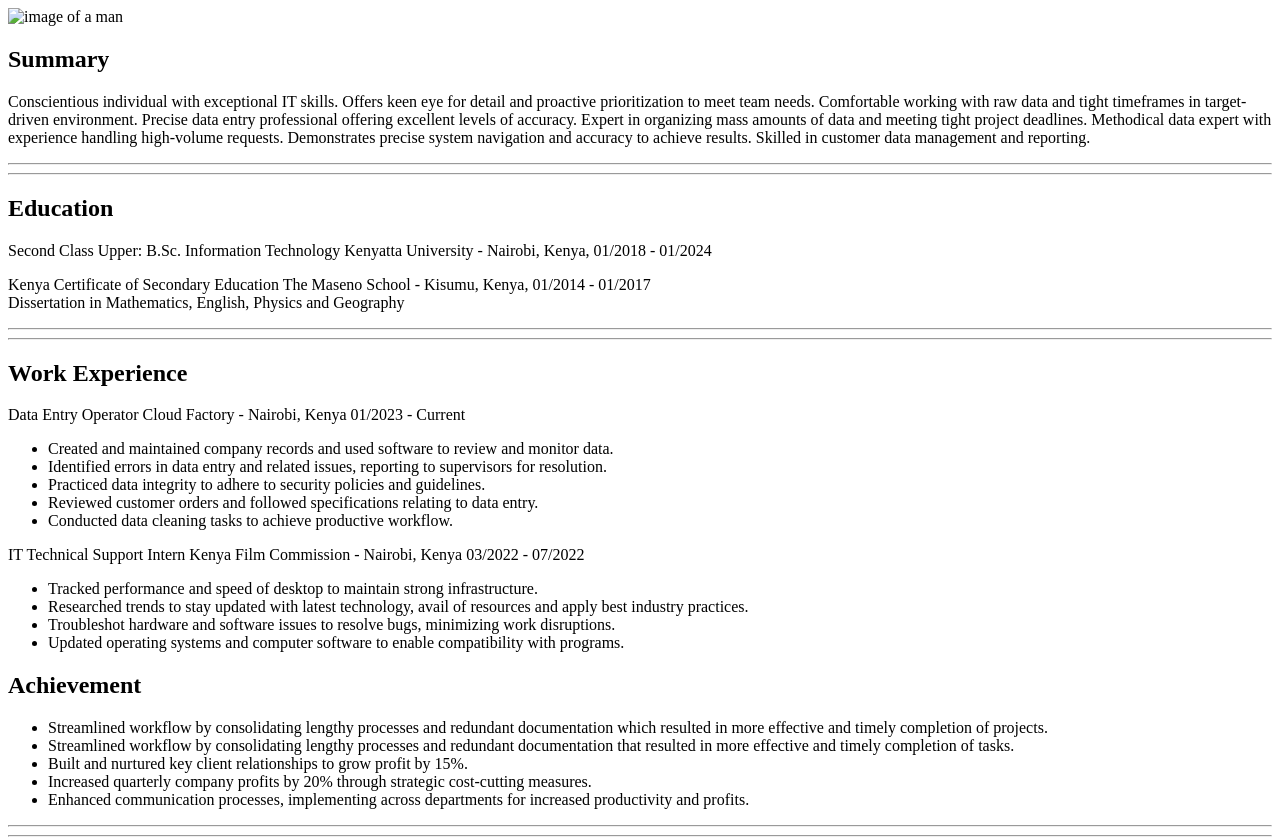
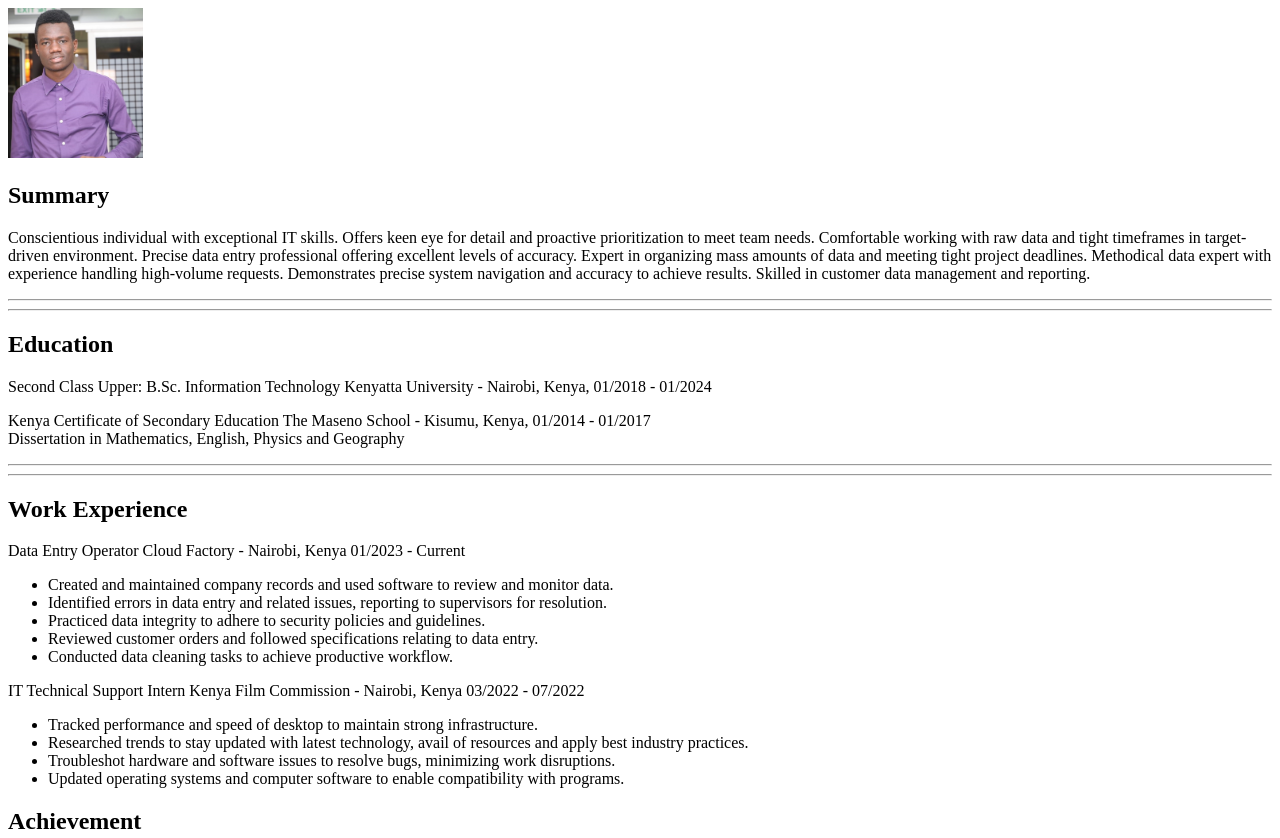
Before and after one commit to ab3d1/html-portfolio, a plain HTML site: page index.html in a window 1280 px wide. Shown: the top 838 px of the page. Drawn offline with Linux system fonts and the light colour scheme.

Commit message:
Update index.html

```diff
--- a/index.html
+++ b/index.html
@@ -6,7 +6,7 @@
     <title>My Resume</title>
   </head>
   <body>
-    <img src="./abedi.jpeg/" alt="image of a man" height="150">
+    <img src="abedi.jpeg" alt="image of a man" height="150">
     <h2>Summary</h2>
     <p>
       Conscientious individual with exceptional IT skills. Offers keen eye for
```
